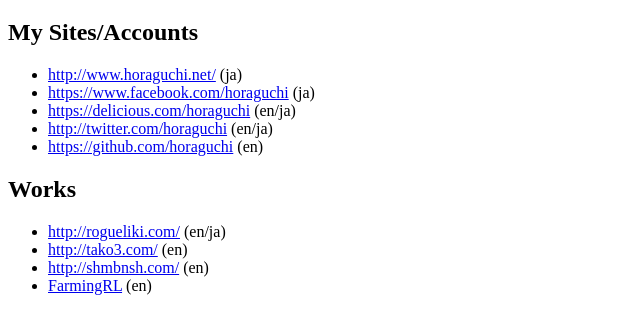
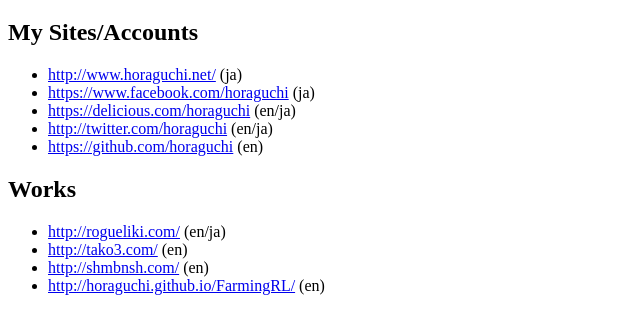
Before and after one commit to horaguchi/horaguchi.github.io, a plain HTML site: page index.html in a window 1280 px wide. Shown: the part 61-394 px from the top of the page, without its empty margins (0-640 px from the left). Drawn offline with Linux system fonts and the light colour scheme.

Commit message:
Updated URL

```diff
--- a/index.html
+++ b/index.html
@@ -23,7 +23,7 @@
 <li><a href="http://rogueliki.com/">http://rogueliki.com/</a> (en/ja)</li>
 <li><a href="http://tako3.com/">http://tako3.com/</a> (en)</li>
 <li><a href="http://shmbnsh.com/">http://shmbnsh.com/</a> (en)</li>
-<li><a href="http://horaguchi.github.io/FarmingRL/">FarmingRL</a> (en)</li>
+<li><a href="http://horaguchi.github.io/FarmingRL/">http://horaguchi.github.io/FarmingRL/</a> (en)</li>
 </ul>
 
 <!-- Google Tag Manager -->
```
